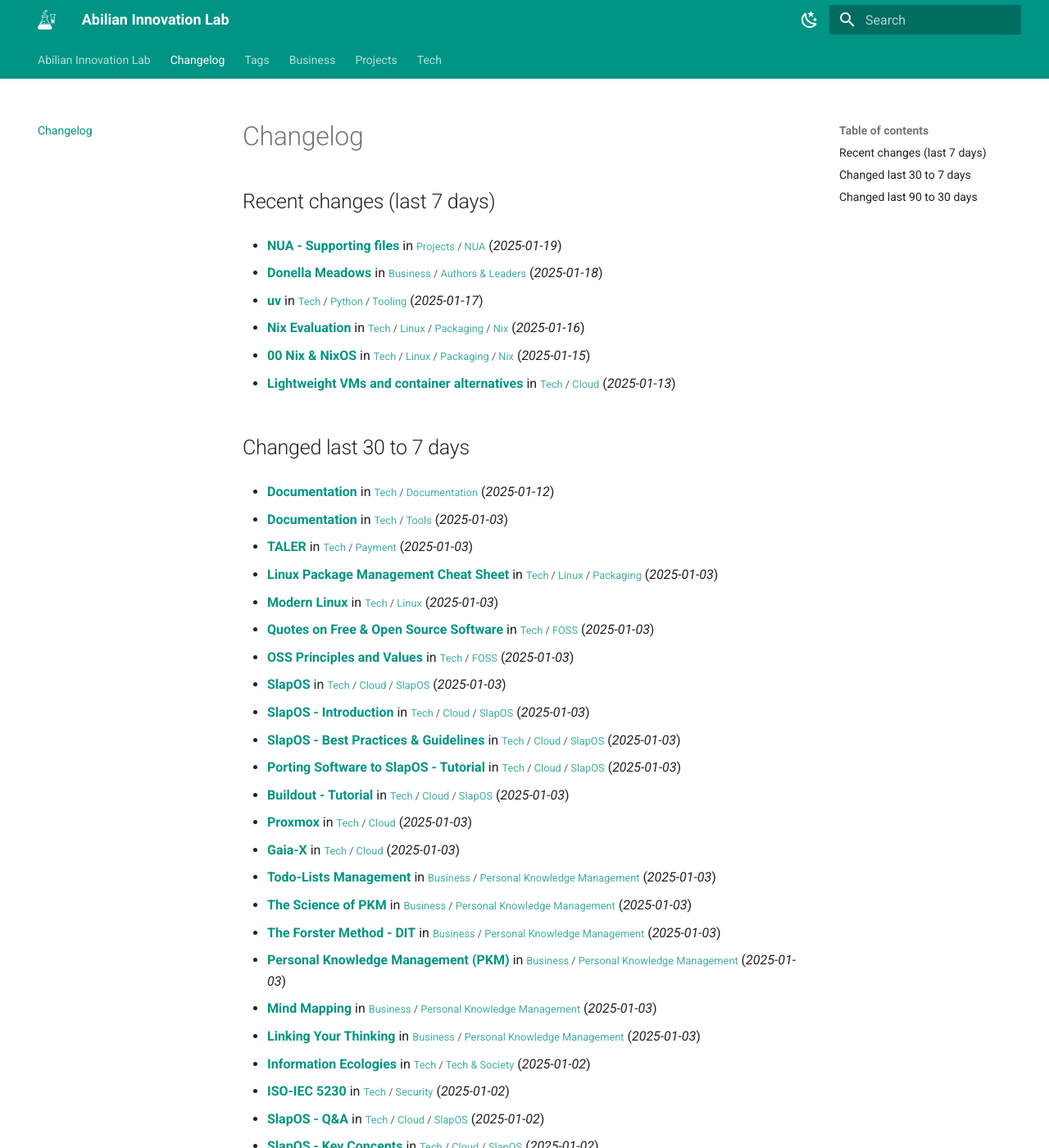
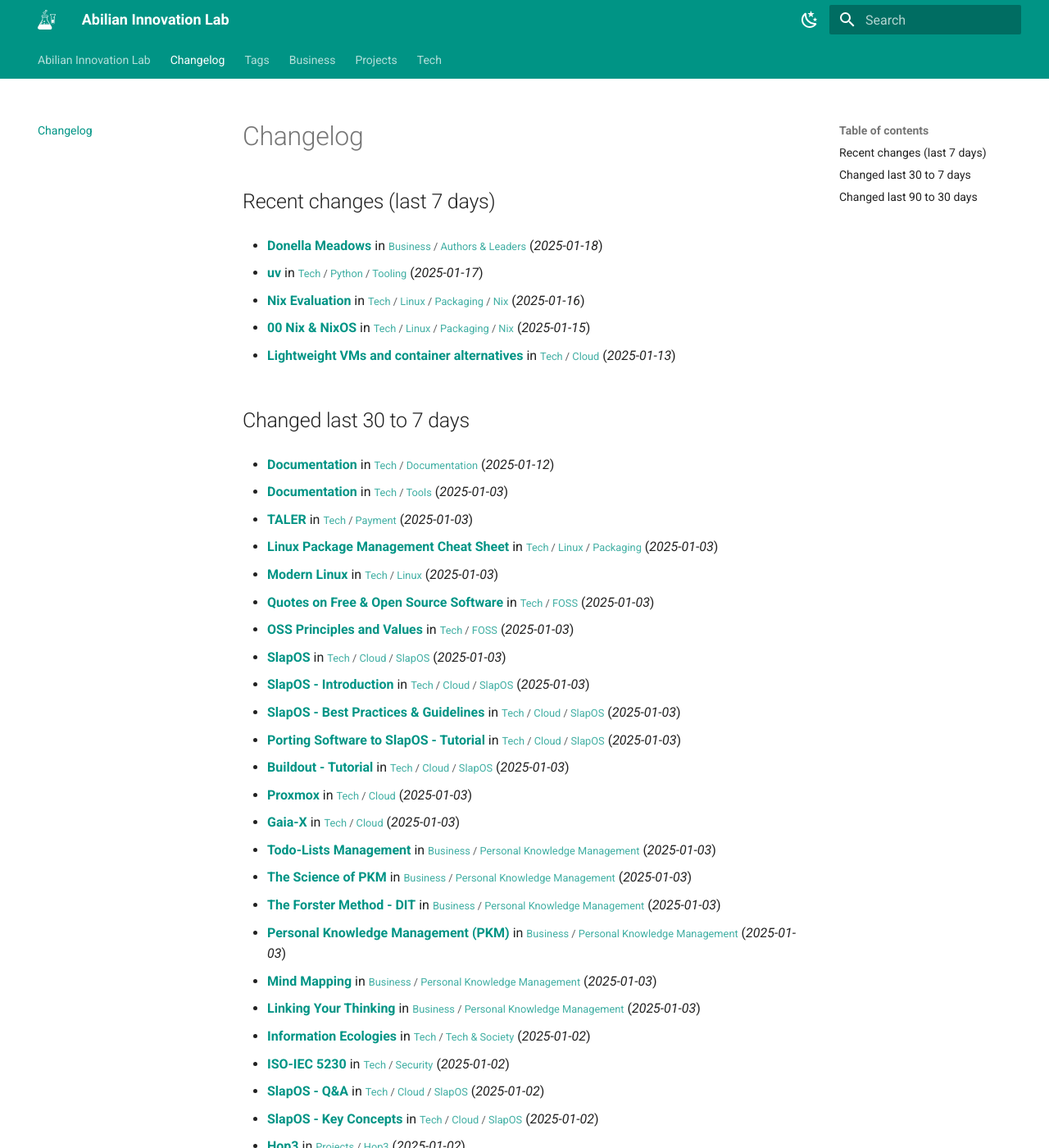
Before and after one commit to abilian/lab.abilian.com, an MkDocs documentation site: the page built from docs/changelog.md, in a window 1280 px wide and 1400 px high. Shown: the whole window at 82% size. Built offline with MkDocs 1.6.1 and Material for MkDocs 9.7.7, drawn with Linux system fonts in a browser that asks for light colours; comment, search, counter and statistics services are not loaded; some of the changed text lies outside the part shown.

Commit message:
Update content

```diff
--- a/docs/changelog.md
+++ b/docs/changelog.md
@@ -1,8 +1,6 @@
 # Changelog
 
 ## Recent changes (last 7 days)
-
-- **[NUA - Supporting files](/Projects/NUA/NUA - Supporting files/)** in <small>[Projects](/Projects/00 Projects/) / [NUA](/Projects/NUA/00 NUA/)</small> (*2025-01-19*)
 
 - **[Donella Meadows](/Business/Authors & Leaders/Donella Meadows/)** in <small>[Business](/Business/00 Business/) / [Authors & Leaders](/Business/Authors & Leaders/00 Authors/)</small> (*2025-01-18*)
 
@@ -78,13 +76,13 @@
 
 - **[Abilian SBE](/Projects/Abilian SBE/)** in <small>[Projects](/Projects/00 Projects/)</small> (*2024-12-31*)
 
+
+
+## Changed last 90 to 30 days
+
 - **[Differences Between Upstream Buildout and SlapOS's Variant](/Tech/Cloud/SlapOS/Differences Between Upstream Buildout and SlapOS's Variant/)** in <small>[Tech](/Tech/00 Technology/) / [Cloud](/Tech/Cloud/6 pilars AWS/) / [SlapOS](/Tech/Cloud/SlapOS/Buildout - Tutorial/)</small> (*2024-12-20*)
 
 - **[Buildout](/Tech/Cloud/SlapOS/Buildout/)** in <small>[Tech](/Tech/00 Technology/) / [Cloud](/Tech/Cloud/6 pilars AWS/) / [SlapOS](/Tech/Cloud/SlapOS/Buildout - Tutorial/)</small> (*2024-12-20*)
-
-
-
-## Changed last 90 to 30 days
 
 - **[Nixpacks](/Tech/Linux/Packaging/Nix/Nixpacks/)** in <small>[Tech](/Tech/00 Technology/) / [Linux](/Tech/Linux/DGFIP Report - Desktop Linux/) / [Packaging](/Tech/Linux/Packaging/Debian Packaging/) / [Nix](/Tech/Linux/Packaging/Nix/00 Nix & NixOS/)</small> (*2024-12-19*)
 
```
